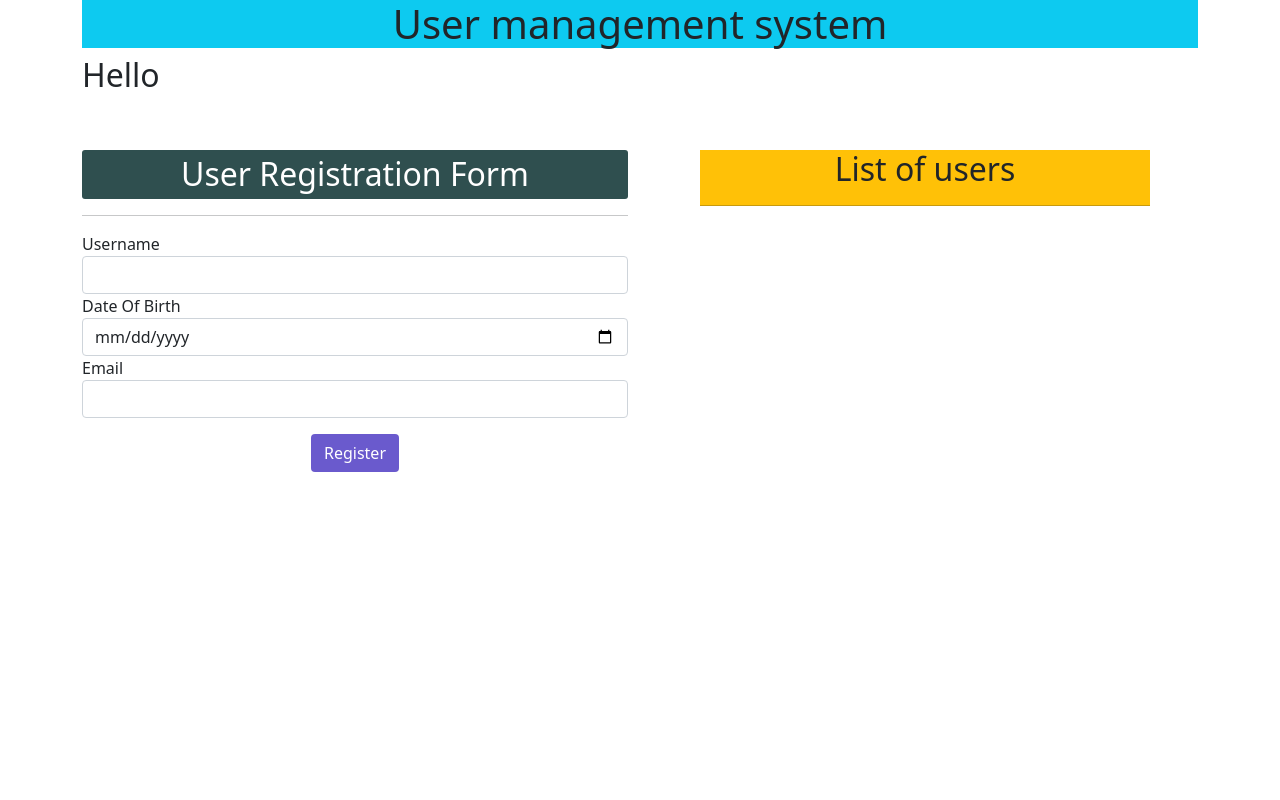
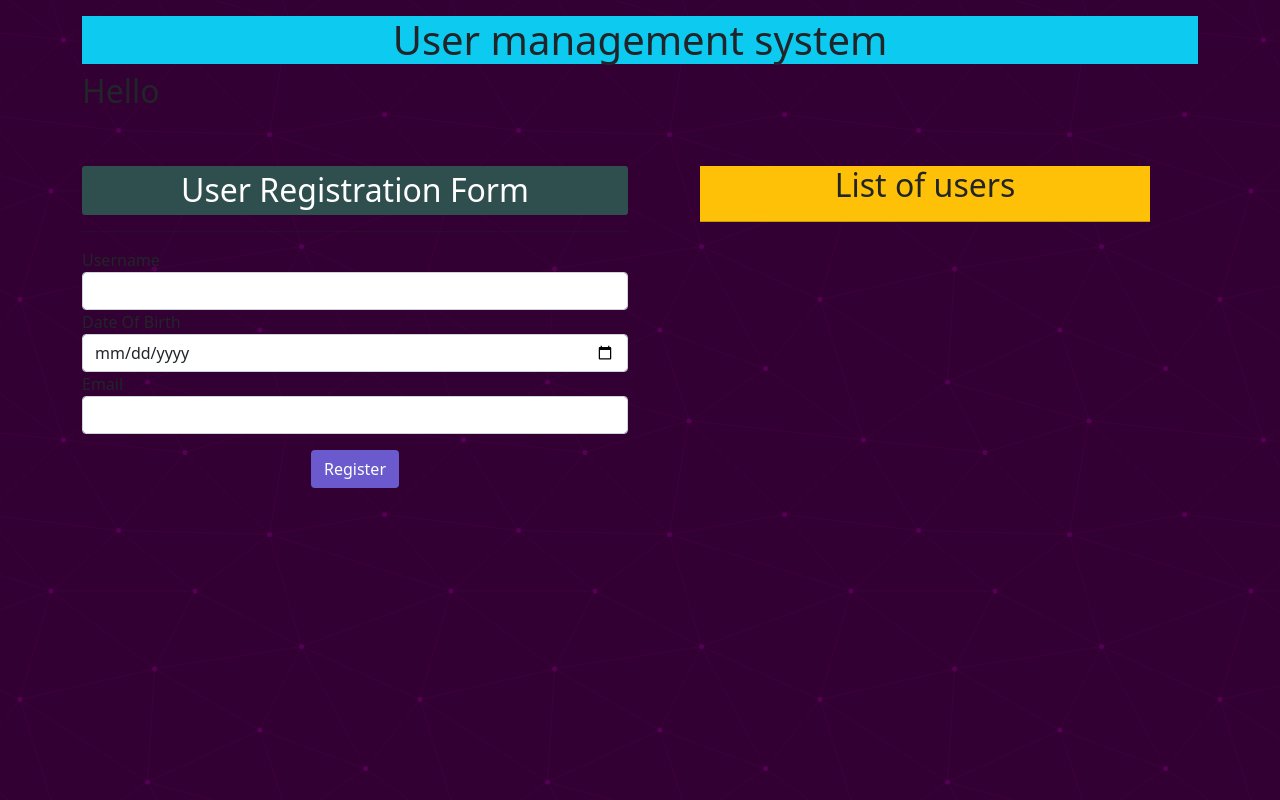
Before and after one commit to Likhith2525/MyAngularApp1, an Angular app: page / in a window 1280 px wide. Built offline with nearby package versions, Linux system fonts and the light colour scheme.

Commit message:
Added background to body

```diff
--- a/src/app/app.component.html
+++ b/src/app/app.component.html
@@ -1,6 +1,6 @@
 <div class="container">
 
-    <h1 class="text-center bg-info">User management system</h1>
+    <h1 class="text-center bg-info mt-3">User management system</h1>
     <h2>Hello</h2>
     <div class="row">
         <!--first 6 cols-->
--- a/src/styles.css
+++ b/src/styles.css
@@ -1 +1,3 @@
-/* You can add global styles to this file, and also import other style files */
+body{
+    background-image: url('./assets/Endless-Constellation.svg');
+}
```
Also changed, not shown: src/assets/Endless-Constellation.svg (added).
